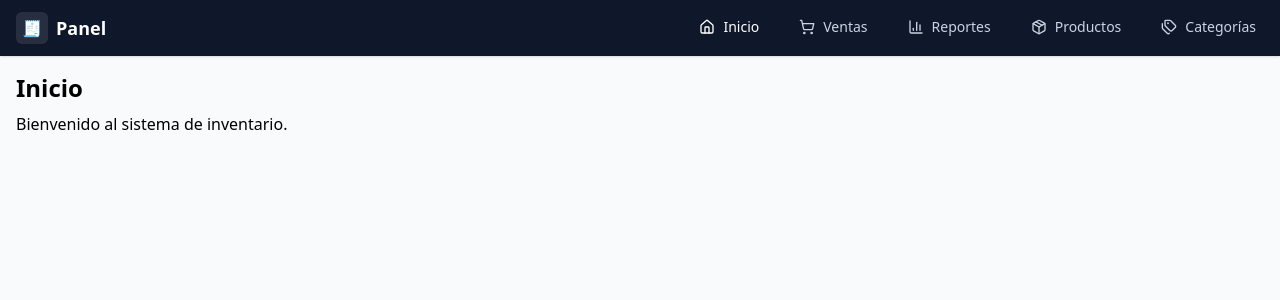
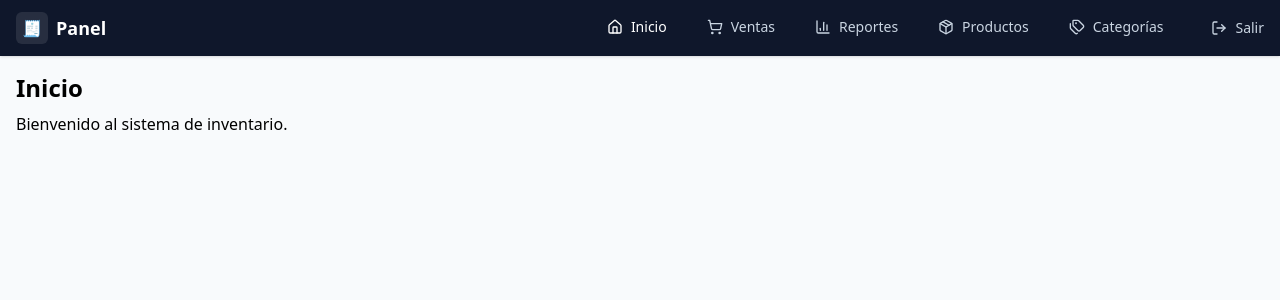
Before and after one commit to ValenJ7/Sistema-de-inventario, a React (Vite) app in the folder frontend/: page / in a window 1280 px wide. Shown: the top 300 px of the page. Built offline with nearby package versions, Linux system fonts and the light colour scheme; sample sign-in values are in the browser's storage.

Commit message:
agregamos boton para cerrar sesion

```diff
--- a/frontend/src/layouts/AdminLayout.jsx
+++ b/frontend/src/layouts/AdminLayout.jsx
@@ -1,7 +1,15 @@
-// src/layouts/AdminLayout.jsx
 import { useState } from "react";
-import { NavLink, Outlet } from "react-router-dom";
-import { Menu, Home, ShoppingCart, BarChart3, Package, Tags } from "lucide-react";
+import { NavLink, Outlet, useNavigate } from "react-router-dom";
+import {
+  Menu,
+  Home,
+  ShoppingCart,
+  BarChart3,
+  Package,
+  Tags,
+  LogOut,
+} from "lucide-react";
+import toast from "react-hot-toast";
 
 const linkBase =
   "px-2 py-1 text-sm font-medium transition-colors hover:opacity-90";
@@ -10,6 +18,15 @@ const linkClasses = ({ isActive }) =>
 
 export default function AdminLayout() {
   const [open, setOpen] = useState(false);
+  const navigate = useNavigate();
+
+  // 🔒 Función para cerrar sesión
+  const handleLogout = () => {
+    localStorage.removeItem("user");
+    localStorage.removeItem("token");
+    toast.success("Sesión cerrada correctamente");
+    navigate("/login");
+  };
 
   return (
     <div className="min-h-screen flex flex-col bg-slate-50">
@@ -56,6 +73,13 @@ export default function AdminLayout() {
               </span>
             </NavLink>
 
+            {/* 🔸 Botón de cerrar sesión */}
+            <button
+              onClick={handleLogout}
+              className="ml-4 inline-flex items-center gap-2 text-sm text-slate-300 hover:text-white transition"
+            >
+              <LogOut size={16} /> Salir
+            </button>
           </nav>
 
           {/* Mobile toggle */}
@@ -72,31 +96,63 @@ export default function AdminLayout() {
         {open && (
           <nav className="md:hidden border-t border-white/10 bg-slate-900/95">
             <div className="px-4 py-2 flex flex-col gap-2">
-              <NavLink to="/" end className={linkClasses} onClick={() => setOpen(false)}>
+              <NavLink
+                to="/"
+                end
+                className={linkClasses}
+                onClick={() => setOpen(false)}
+              >
                 <span className="inline-flex items-center gap-2">
                   <Home size={16} /> Inicio
                 </span>
               </NavLink>
-              <NavLink to="/ventas" className={linkClasses} onClick={() => setOpen(false)}>
+              <NavLink
+                to="/ventas"
+                className={linkClasses}
+                onClick={() => setOpen(false)}
+              >
                 <span className="inline-flex items-center gap-2">
                   <ShoppingCart size={16} /> Ventas
                 </span>
               </NavLink>
-              <NavLink to="/reportes" className={linkClasses} onClick={() => setOpen(false)}>
+              <NavLink
+                to="/reportes"
+                className={linkClasses}
+                onClick={() => setOpen(false)}
+              >
                 <span className="inline-flex items-center gap-2">
                   <BarChart3 size={16} /> Reportes
                 </span>
               </NavLink>
-              <NavLink to="/inventario" className={linkClasses} onClick={() => setOpen(false)}>
+              <NavLink
+                to="/inventario"
+                className={linkClasses}
+                onClick={() => setOpen(false)}
+              >
                 <span className="inline-flex items-center gap-2">
                   <Package size={16} /> Productos
                 </span>
               </NavLink>
-              <NavLink to="/categorias" className={linkClasses} onClick={() => setOpen(false)}>
+              <NavLink
+                to="/categorias"
+                className={linkClasses}
+                onClick={() => setOpen(false)}
+              >
                 <span className="inline-flex items-center gap-2">
                   <Tags size={16} /> Categorías
                 </span>
               </NavLink>
+
+              {/* 🔸 Logout también en mobile */}
+              <button
+                onClick={() => {
+                  handleLogout();
+                  setOpen(false);
+                }}
+                className="inline-flex items-center gap-2 text-sm text-slate-300 hover:text-white mt-2"
+              >
+                <LogOut size={16} /> Salir
+              </button>
             </div>
           </nav>
         )}
```
